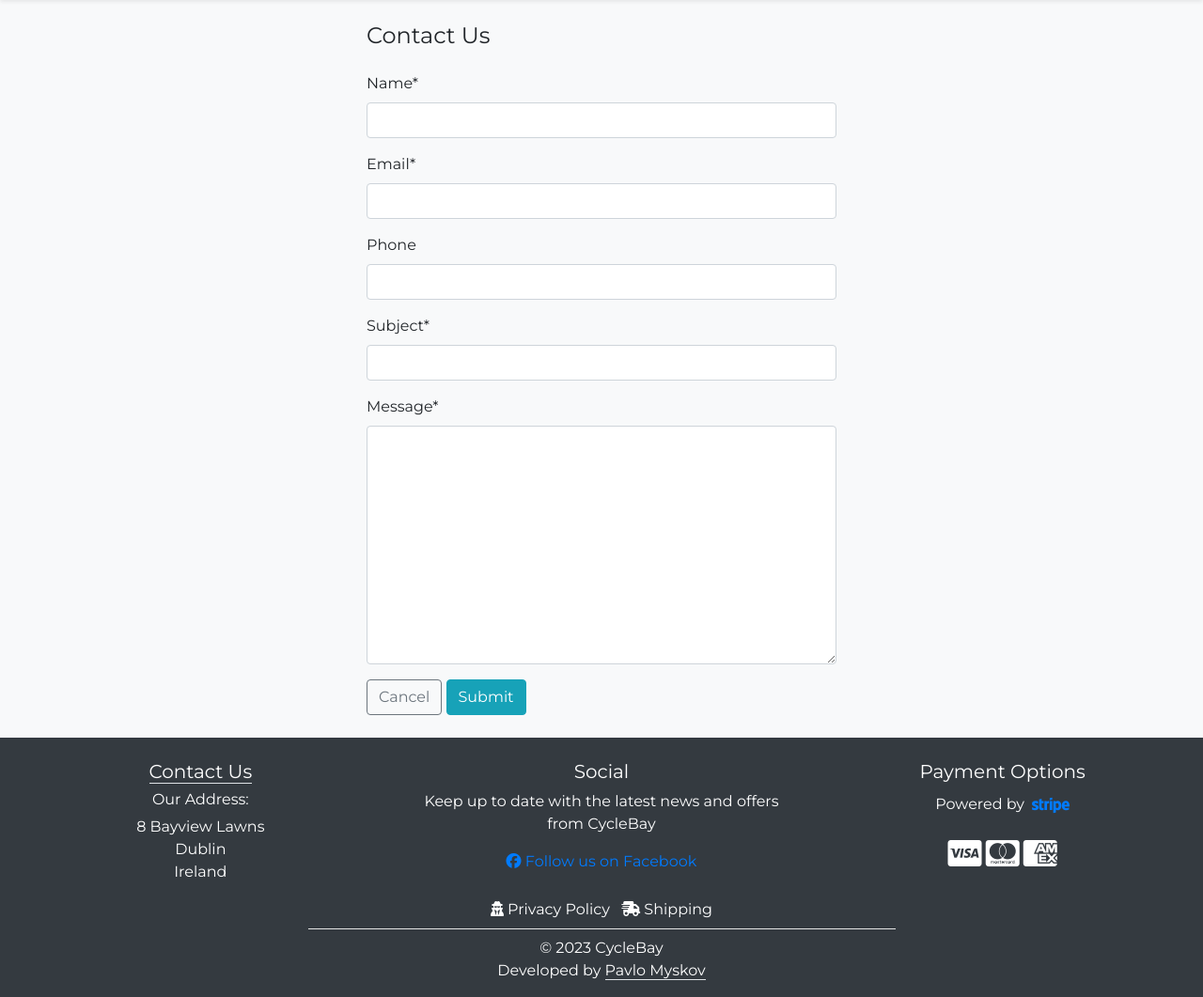
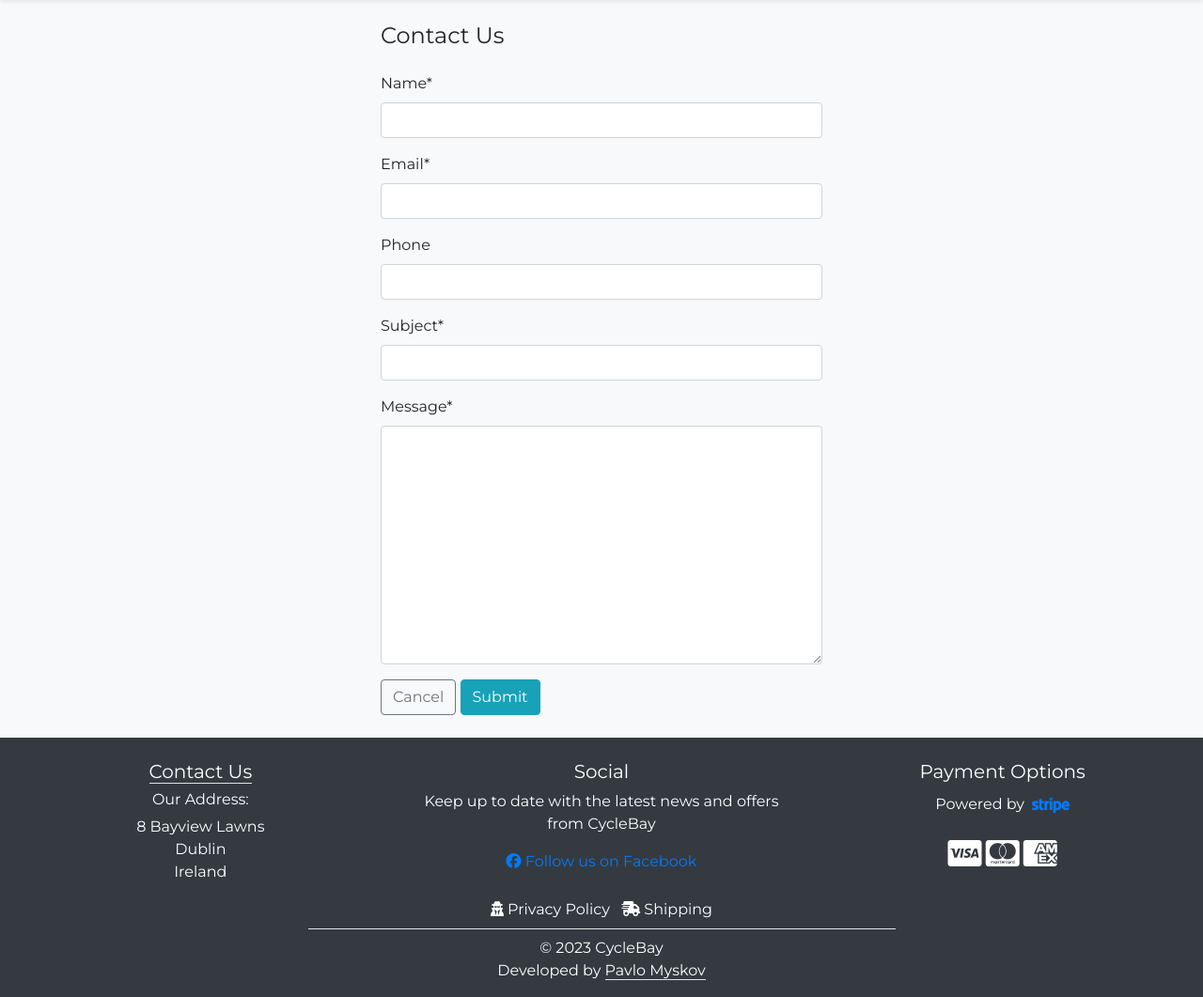
Before and after one commit to FlashDrag/cyclebay, a Django app: page /contact/ in a window 1280 px wide. Shown: the part 114-1175 px from the top of the page at 94% size. Run offline with Django 3.2, Linux system fonts and the light colour scheme; data comes from the database, SQL or seed files in the repository; parts of the project's set-up code (start-up, migrations or seed data) failed here and were passed over; some libraries are stand-ins or nearby versions.

Commit message:
Wrap contact form in a container

```diff
--- a/home/templates/home/contact.html
+++ b/home/templates/home/contact.html
@@ -5,7 +5,7 @@
 {% block content %}
 
 <div class="bg-light py-4 flex-grow-1">
-  <div class="mx-auto" style="max-width: 500px;">
+  <div class="container mx-auto" style="max-width: 500px;">
     <h4 class="mb-4">Contact Us</h4>
     <form action="{% url 'contact' %}" method="POST" >
       {% csrf_token %}
```
